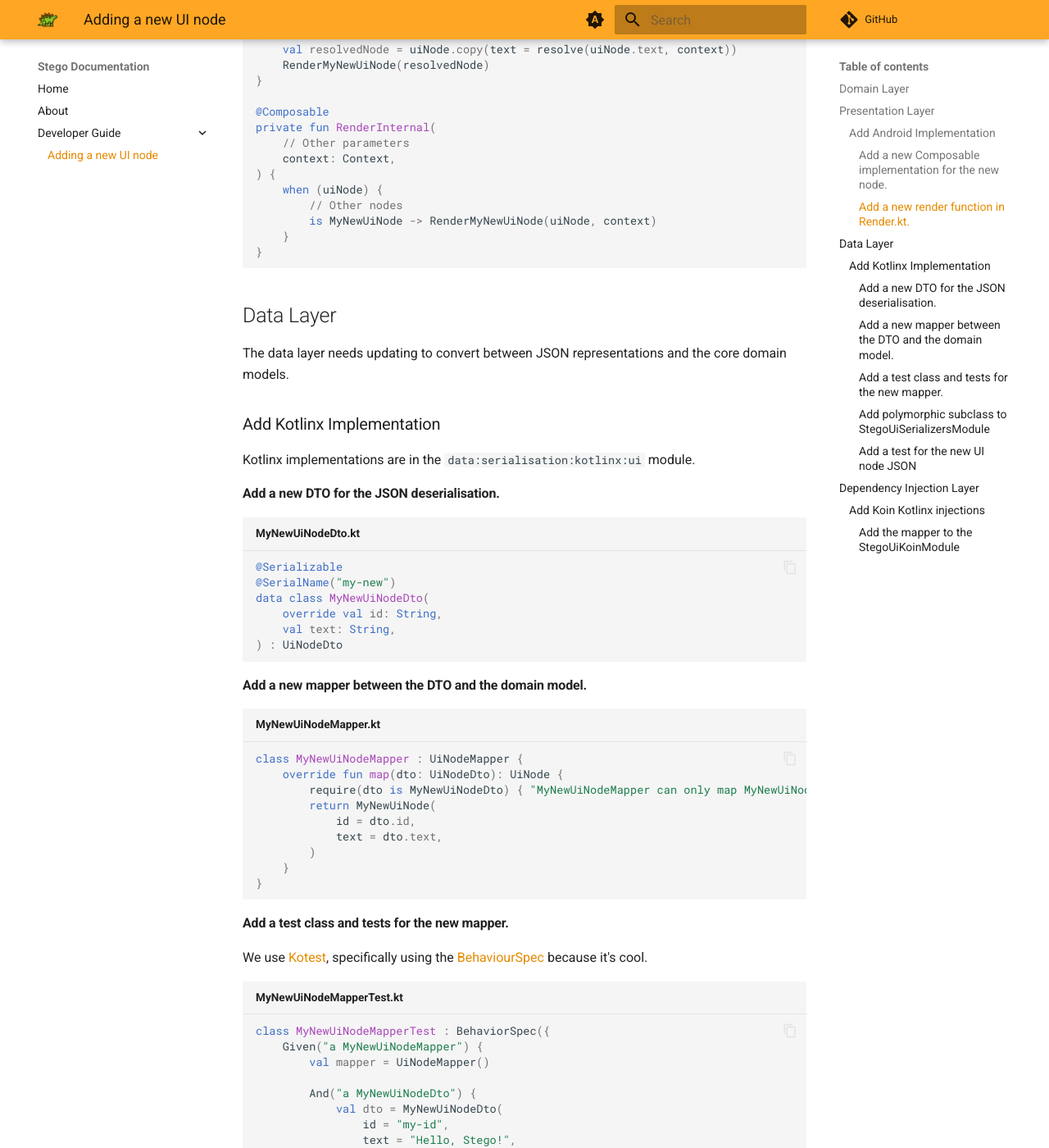
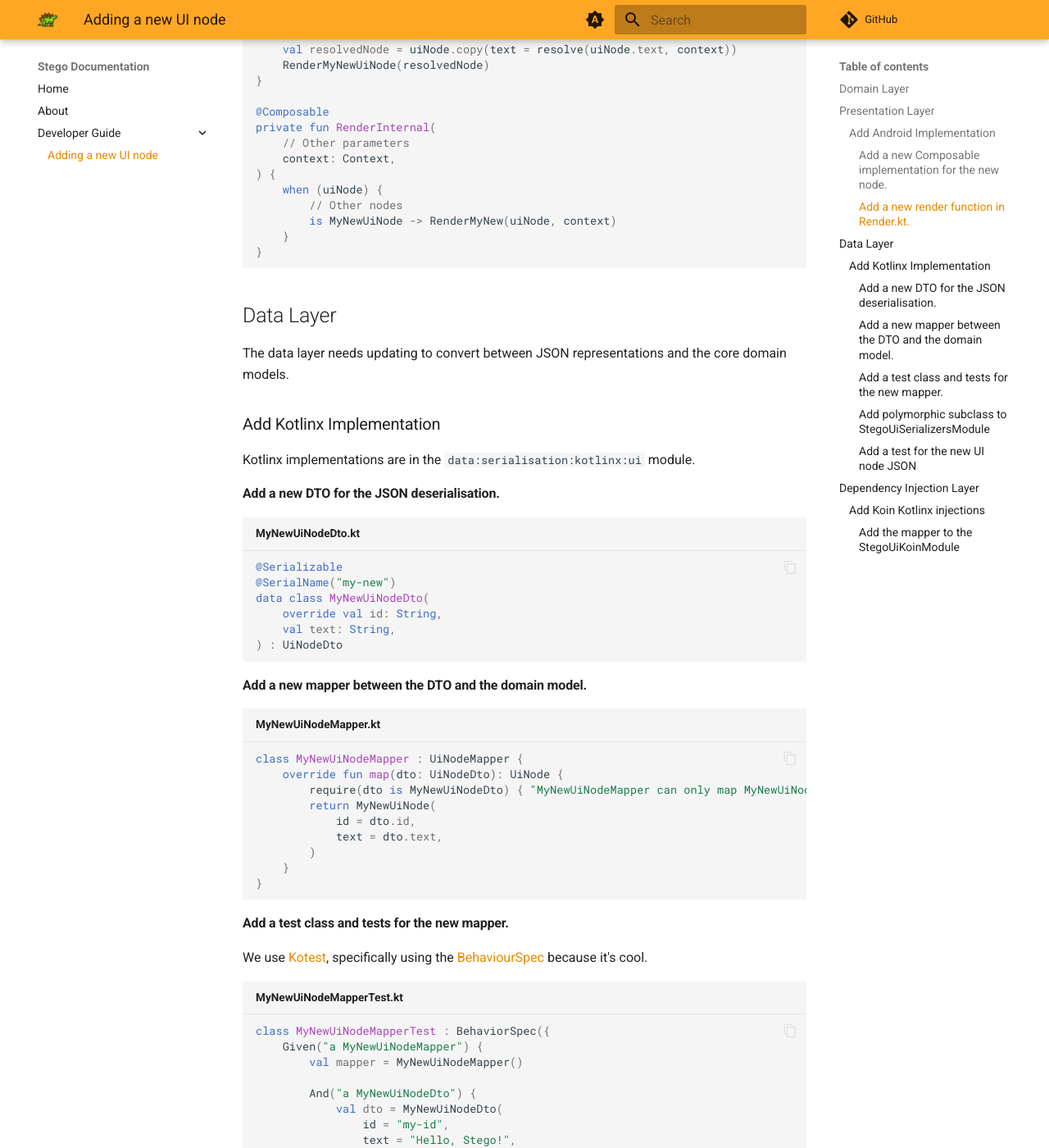
Before and after one commit to development-and-dinosaurs/stego, an MkDocs documentation site: the page built from docs/developer-guide/adding-a-new-ui-node.md, in a window 1280 px wide and 1400 px high, scrolled down 1112 px. Shown: the whole window at 82% size. Built offline with MkDocs 1.6.1 and Material for MkDocs 9.7.7, drawn with Linux system fonts in a browser that asks for light colours; comment, search, counter and statistics services are not loaded.

Commit message:
Fix docs

````diff
--- a/docs/developer-guide/adding-a-new-ui-node.md
+++ b/docs/developer-guide/adding-a-new-ui-node.md
@@ -47,7 +47,7 @@ private fun RenderInternal(
 ) {
     when (uiNode) {
         // Other nodes
-        is MyNewUiNode -> RenderMyNewUiNode(uiNode, context)
+        is MyNewUiNode -> RenderMyNew(uiNode, context)
     }
 }
 ```
@@ -89,7 +89,7 @@ We use [Kotest](https://kotest.io/), specifically using the [BehaviourSpec](http
 ``` kotlin title="MyNewUiNodeMapperTest.kt"
 class MyNewUiNodeMapperTest : BehaviorSpec({
     Given("a MyNewUiNodeMapper") {
-        val mapper = UiNodeMapper()
+        val mapper = MyNewUiNodeMapper()
 
         And("a MyNewUiNodeDto") {
             val dto = MyNewUiNodeDto(
````
